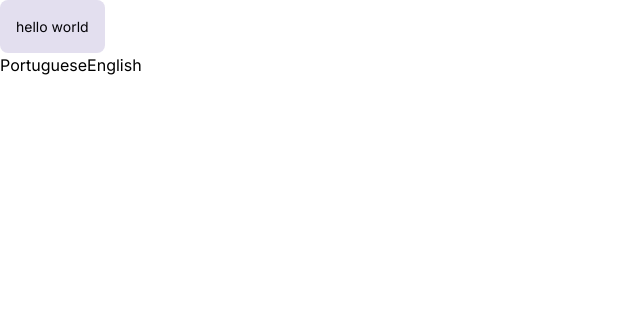
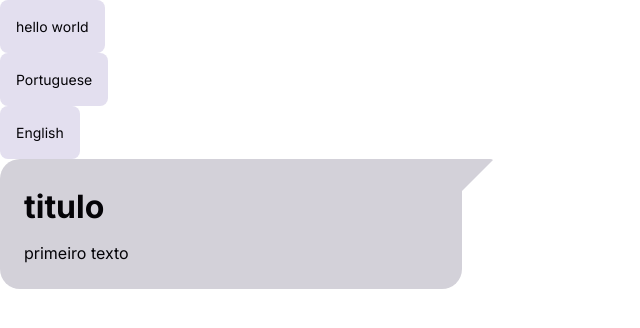
Before and after one commit to michel-raupp/portifolio-v3, a React (Vite) app: page / in a window 1280 px wide. Shown: the top 328 px of the page, without its empty margins (0-640 px from the left). Built offline with nearby package versions, Linux system fonts and the light colour scheme.

Commit message:
feat: visual updates to Chat component

```diff
--- a/src/App.tsx
+++ b/src/App.tsx
@@ -2,6 +2,8 @@ import { useTranslation } from "react-i18next";
 
 import { useThemeStore, LANGUAGES, useI18nStore, TLanguage } from "@/stores";
 import { Button } from "@/components/atoms";
+import Chat from "./components/atoms/Chat";
+import { TAIL_DIRECTIONS } from "./components/atoms/Chat/types";
 
 const App = () => {
   const { toggleTheme } = useThemeStore((state) => state);
@@ -26,15 +28,22 @@ const App = () => {
   return (
     <div>
       <Button title={t("hello")} onClick={toggleTheme} color="SECONDARY" />
-
-      {translates.map((translate) => (
-        <button
-          key={translate.value}
-          onClick={() => choseLanguage(translate.value)}
-        >
-          {translate.label}
-        </button>
-      ))}
+      <div>
+        {translates.map((translate) => (
+          <Button
+            key={translate.value}
+            title={translate.label}
+            onClick={() => choseLanguage(translate.value)}
+            color="SECONDARY"
+          />
+        ))}
+      </div>
+      <Chat
+        title="titulo"
+        text="primeiro texto"
+        tailDirection={TAIL_DIRECTIONS.RIGHT}
+        hasHeading
+      />
     </div>
   );
 };
--- a/src/components/atoms/Chat/index.tsx
+++ b/src/components/atoms/Chat/index.tsx
@@ -1,33 +1,49 @@
 import { useThemeStore } from "@/stores/theme";
-import { Bubble, StyledChat } from "./style";
+
 import { Text } from "@/components/atoms";
-import { THEME_COLORS } from "@/constants";
 
-export const TAIL_DIRECTIONS = {
-  LEFT: "left",
-  RIGHT: "right",
-} as const;
-
-export type TTailDirections =
-  (typeof TAIL_DIRECTIONS)[keyof typeof TAIL_DIRECTIONS];
+import { TAIL_DIRECTIONS, TTailDirections } from "./types";
+import { Bubble, StyledChat, Tail } from "./style";
+import { TEXT_HIERARCHIES, TEXT_SIZE } from "../Text/types";
 
 interface IChat {
   title?: string;
   text: string;
-  tailDirection?: TTailDirections;
+  tailDirection: TTailDirections;
+  hasHeading?: boolean;
 }
 
-const Chat = ({ title, text, tailDirection }: IChat) => {
+const Chat = ({ tailDirection, hasHeading, title, text }: IChat) => {
   const { isDarkMode } = useThemeStore((state) => state);
 
   return (
-    <StyledChat $darkMode={isDarkMode}>
-      <Bubble $darkMode={isDarkMode}>
-        {title && <h3>{title}</h3>}
-        <Text color={THEME_COLORS.text} text={text} />
-        {tailDirection === TAIL_DIRECTIONS.LEFT && <span>&lt;</span>}
-        {tailDirection === TAIL_DIRECTIONS.RIGHT && <span>&gt;</span>}
+    <StyledChat $darkMode={isDarkMode} tailDirection={tailDirection}>
+      <Bubble $darkMode={isDarkMode} tailDirection={tailDirection}>
+        {title && (
+          <Text
+            text={title}
+            size={TEXT_SIZE.XXL}
+            hierarchy={
+              hasHeading
+                ? TEXT_HIERARCHIES.HEADING_1
+                : TEXT_HIERARCHIES.PARAGRAPH
+            }
+            bold
+          />
+        )}
+        <Text
+          text={text}
+          size={TEXT_SIZE.BASE}
+          hierarchy={TEXT_HIERARCHIES.PARAGRAPH}
+        />
       </Bubble>
+
+      {tailDirection === TAIL_DIRECTIONS.LEFT && (
+        <Tail $darkMode={isDarkMode} tailDirection={tailDirection} />
+      )}
+      {tailDirection === TAIL_DIRECTIONS.RIGHT && (
+        <Tail $darkMode={isDarkMode} tailDirection={tailDirection} />
+      )}
     </StyledChat>
   );
 };
--- a/src/components/atoms/Chat/style.ts
+++ b/src/components/atoms/Chat/style.ts
@@ -1,29 +1,75 @@
 import styled from "styled-components";
 import { DARK_THEME, LIGHT_THEME } from "@/constants";
+import { TAIL_DIRECTIONS, TTailDirections } from "./types";
 
-interface IStyledChat {
+interface IProps {
   $darkMode: boolean;
+  tailDirection: TTailDirections;
 }
 
-export const StyledChat = styled.button<IStyledChat>`
+export const StyledChat = styled.div<IProps>`
+  position: relative;
   display: flex;
   flex-direction: column;
   align-items: center;
   justify-content: center;
-  gap: 10px;
+  gap: 16px;
+  width: 100%;
+  max-width: 478px;
+  padding: ${({ tailDirection }) =>
+    tailDirection === TAIL_DIRECTIONS.LEFT ? "0 0 0 16px" : "0 16px 0 0"};
+
   @media (max-width: 768px) {
-    border-radius: 4px;
+    padding: 0;
   }
 `;
 
-export const Bubble = styled.div<IStyledChat>`
+export const Bubble = styled.div<IProps>`
+  display: flex;
+  flex-direction: column;
+  justify-content: center;
+  width: 100%;
+  padding: 24px;
+  border-radius: 20px;
+  gap: 10px;
   background-color: ${({ $darkMode }) =>
     $darkMode ? DARK_THEME.gray : LIGHT_THEME.lightGray};
-  border-radius: 8px;
-  padding: 10px;
-  display: flex;
-  flex-direction: column;
-  align-items: center;
-  justify-content: center;
-  gap: 10px;
+  border-radius: ${({ tailDirection }) =>
+    tailDirection === TAIL_DIRECTIONS.LEFT
+      ? "0 20px 20px 20px "
+      : "20px 0 20px 20px"};
+
+  @media (max-width: 768px) {
+    border-radius: 12px;
+    padding: 16px;
+  }
 `;
+
+export const Tail = styled.div<IProps>`
+  position: absolute;
+  top: 0;
+  left: ${({ tailDirection }) =>
+    tailDirection === TAIL_DIRECTIONS.LEFT ? "-16px" : "auto"};
+  right: ${({ tailDirection }) =>
+    tailDirection === TAIL_DIRECTIONS.RIGHT ? "-16px" : "auto"};
+  width: 32px;
+  height: 32px;
+  clip-path: polygon(0 0, 100% 100%, 0 100%);
+  background-color: ${({ $darkMode }) =>
+    $darkMode ? DARK_THEME.gray : LIGHT_THEME.lightGray};
+  border-radius: 4px 4px 0 0;
+  rotate: ${({ tailDirection }) =>
+    tailDirection === TAIL_DIRECTIONS.LEFT ? "180deg" : "90deg"};
+
+  @media (max-width: 768px) {
+    border-radius: 0px 0 0 4px;
+    width: 24px;
+    height: 24px;
+    top: -12px;
+    left: ${({ tailDirection }) =>
+      tailDirection === TAIL_DIRECTIONS.LEFT ? "48px" : "auto"};
+    right: ${({ tailDirection }) =>
+      tailDirection === TAIL_DIRECTIONS.RIGHT ? "48px" : "auto"};
+    rotate: 135deg;
+  }
+`;
--- a/src/components/atoms/Chat/types.ts
+++ b/src/components/atoms/Chat/types.ts
@@ -1,19 +1,7 @@
-export const BUTTON_COLORS = {
-  PRIMARY: "PRIMARY",
-  SECONDARY: "SECONDARY",
-  DARK: "DARK",
+export const TAIL_DIRECTIONS = {
+  LEFT: "left",
+  RIGHT: "right",
 } as const;
 
-export const BUTTON_SIZES = {
-  NORMAL: "NORMAL",
-  LARGE: "LARGE",
-} as const;
-
-export const BUTTON_WIDTH = {
-  COMPACT: "COMPACT",
-  FULL: "FULL",
-} as const;
-
-export type TButtonColors = (typeof BUTTON_COLORS)[keyof typeof BUTTON_COLORS];
-export type TButtonSizes = (typeof BUTTON_SIZES)[keyof typeof BUTTON_SIZES];
-export type TButtonWidth = (typeof BUTTON_WIDTH)[keyof typeof BUTTON_WIDTH];
+export type TTailDirections =
+  (typeof TAIL_DIRECTIONS)[keyof typeof TAIL_DIRECTIONS];
```
